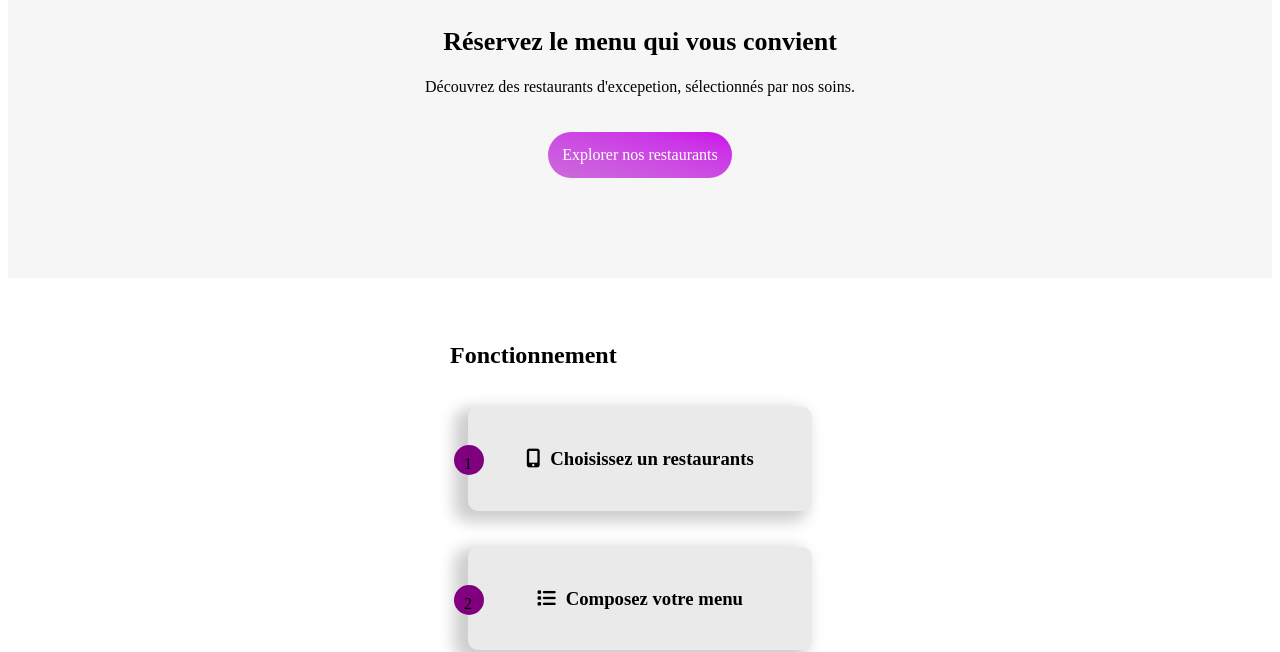
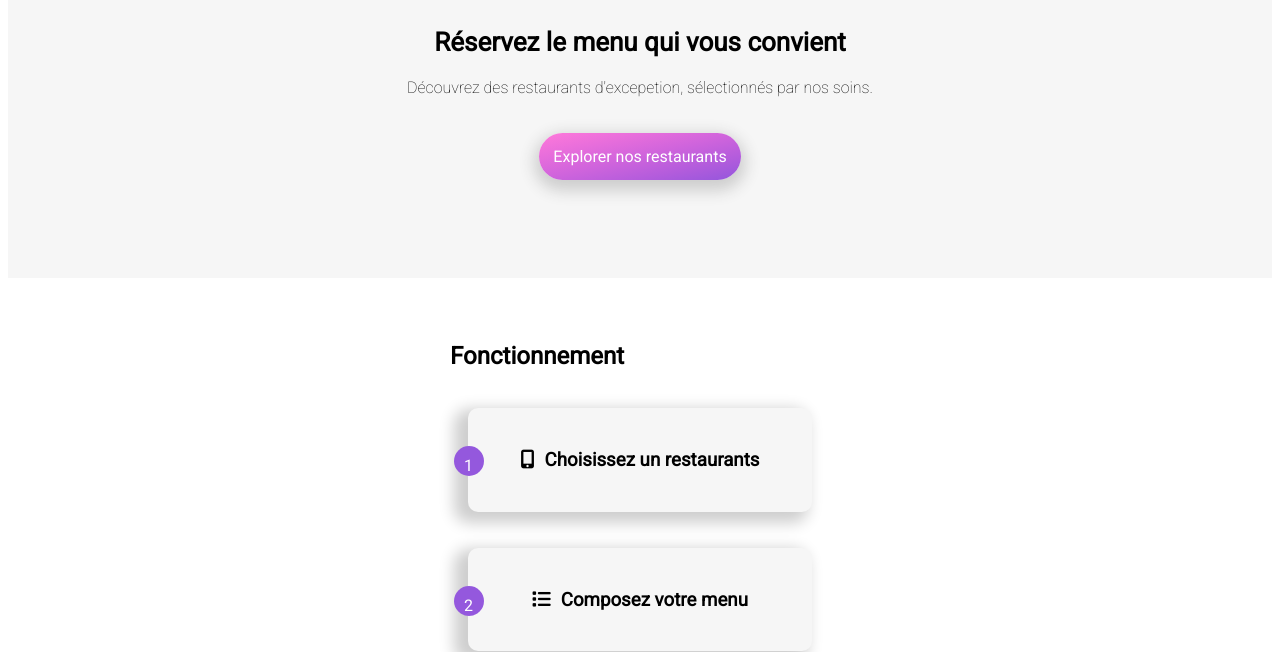
Before and after one commit to Sarahelba/Projet3, a plain HTML site: page index.html in a window 1280 px wide. Shown: the part 148-800 px from the top of the page. Drawn offline with Linux system fonts and the light colour scheme.

Commit message:
ajustements

```diff
--- a/index.html
+++ b/index.html
@@ -7,6 +7,11 @@
       src="https://kit.fontawesome.com/ad84fb4130.js"
       crossorigin="anonymous"
     ></script>
+    <link rel="preconnect" href="https://fonts.gstatic.com" />
+    <link
+      href="https://fonts.googleapis.com/css2?family=Roboto:wght@100;400&display=swap"
+      rel="stylesheet"
+    />
     <title>Page principale Oh My Food</title>
   </head>
   <body>
--- a/style.css
+++ b/style.css
@@ -1,4 +1,7 @@
 /*--------HEADER---------------*/
+body {
+  font-family: "Roboto", sans-serif;
+}
 #container {
   display: flex;
   flex-direction: column;
@@ -51,14 +54,14 @@ h2 {
 .bouton {
   text-decoration: none;
   background-image: linear-gradient(
-    to right top,
-    #cb69db,
-    #cc5bdf,
-    #cc4ae3,
-    #cc35e7,
-    #cb12eb
+    to right bottom,
+    #ff79da,
+    #e86edb,
+    #cf64dc,
+    #b35cdc,
+    #9356dc
   );
-
+  box-shadow: 0px 6px 15px 5px #cecece;
   color: white;
   padding: 14px;
   border-radius: 31px;
@@ -89,7 +92,7 @@ h2 {
   padding: 22px;
   width: 300px;
   margin: 18px;
-  background-color: #eaeaea;
+  background-color: #f6f6f6;
   box-shadow: -9px 6px 15px 5px #cecece;
   position: relative;
 }
@@ -97,10 +100,15 @@ h2 {
   position: absolute;
   border-radius: 20px;
   padding: 10px;
-  background-color: purple;
+  background-color: #9458dd;
   width: 10px;
   height: 10px;
   right: 328px;
+  color: white;
+}
+
+.number {
+  color: white;
 }
 /*-----Restaurant-----*/
 
@@ -179,5 +187,5 @@ footer img {
 }
 
 .bloc:hover {
-  background-color: blueviolet;
+  background-color: #f6edff;
 }
```
